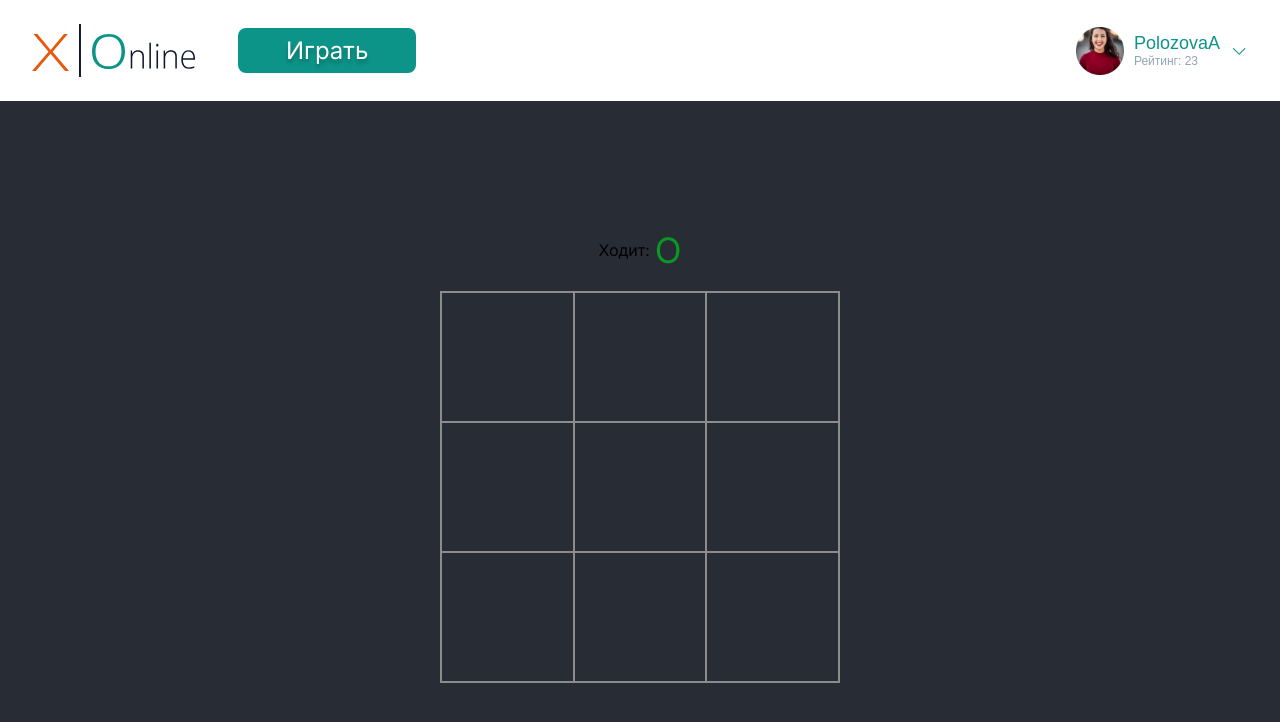
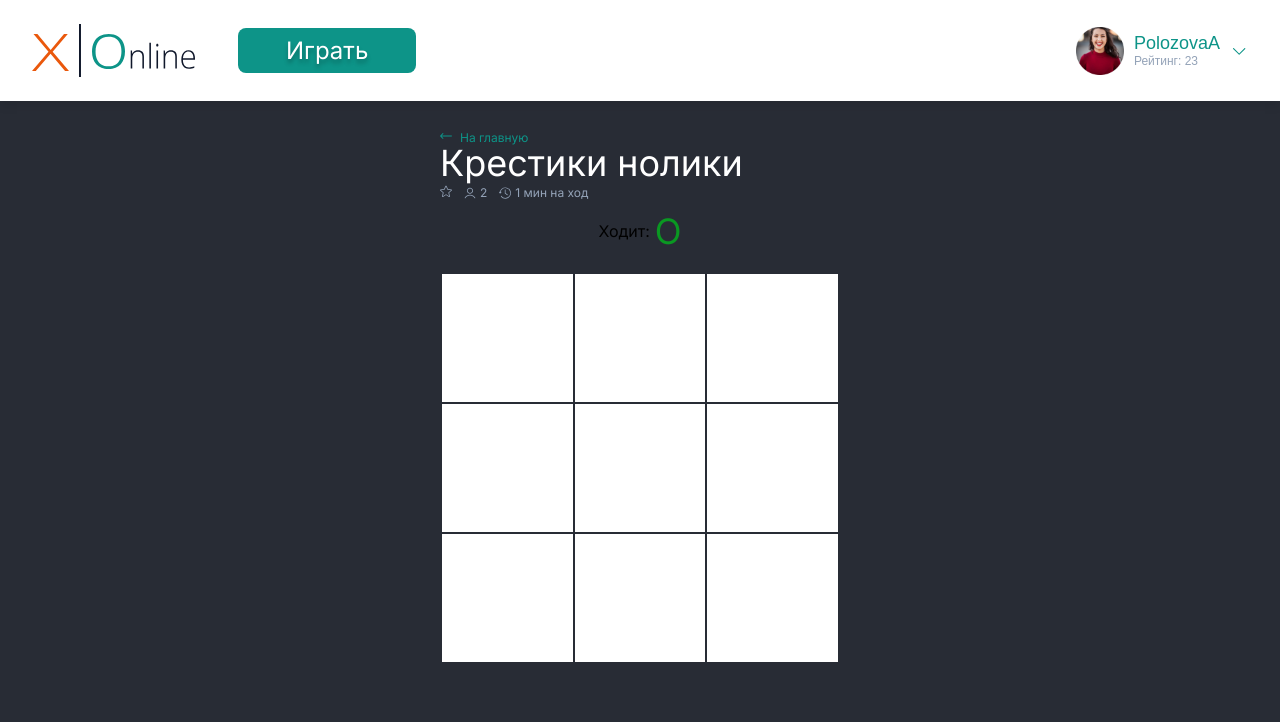
Before and after one commit to polozovaanastasia/tic-tac-toe-online, a Next.js app: page / in a window 1280 px wide. Shown: the top 722 px of the page. Built offline with nearby package versions, Linux system fonts and the light colour scheme.

Commit message:
gameTitle component.

```diff
--- a/src/app/globals.css
+++ b/src/app/globals.css
@@ -1,7 +1,6 @@
 html,
 body,
-#root,
-.app {
+#root {
     width: 100%;
     height: 100%;
 }
@@ -12,8 +11,3 @@
     font-weight: 400;
     font-style: normal;
 }
-
-.app {
-    display: flex;
-    flex-direction: column;
-}
--- /dev/null
+++ b/src/app/page.module.css
@@ -0,0 +1,13 @@
+.app {
+    display: flex;
+    flex-direction: column;
+    width: 100%;
+    height: 100%;
+    background-color: #282c35;
+}
+
+.app-content {
+    flex: 1 1 auto;
+    max-width: 616px;
+    margin: 25px auto 0 auto;
+}
--- a/src/app/page.tsx
+++ b/src/app/page.tsx
@@ -1,12 +1,17 @@
 "use client";
+import Header from "@/components/Header/Header";
+import styles from "./page.module.css";
+import GameTitle from "@/components/GameNew/GameTitle/GameTitle";
 import Game from "@/components/Game/Game";
-import Header from "@/components/Header/Header";
 
 function Home() {
     return (
-        <div className="app">
+        <div className={styles["app"]}>
             <Header />
-            <Game />
+            <main className={styles["app-content"]}>
+                <GameTitle />
+                <Game />
+            </main>
         </div>
     );
 }
--- a/src/components/Game/Game.module.css
+++ b/src/components/Game/Game.module.css
@@ -1,20 +1,12 @@
 .game__container {
     width: 400px;
-}
-
-.game {
-    display: flex;
-    justify-content: center;
-    align-items: center;
-    flex: 1 1 auto;
-    background-color: #282c35;
 }
 
 .game-field {
     display: flex;
     flex-wrap: wrap;
     margin-top: 10px;
-    border: 1px solid var(--primary-color);
+    border: 1px solid #282c35;
 }
 
 .game_disabled > span {
--- a/src/components/Game/GameCell/GameCell.module.css
+++ b/src/components/Game/GameCell/GameCell.module.css
@@ -4,8 +4,9 @@
     align-items: center;
     flex: 0 0 33.333%;
     height: 130px;
-    border: 1px solid var(--primary-color);
+    border: 1px solid #282c35;
     box-sizing: border-box;
+    background-color: white;
     cursor: pointer;
 }
 
--- /dev/null
+++ b/src/components/GameNew/GameTitle/GameTitle.module.css
@@ -0,0 +1,35 @@
+.game-title__link {
+    font-size: 12px;
+    text-decoration: none;
+    color: #0d9488;
+}
+
+.game-title__link svg {
+    margin-right: 8px;
+}
+
+.game-title__title {
+    margin: 0;
+    margin-top: -5px;
+    font-size: 36px;
+    font-weight: 400;
+    color: white;
+}
+
+.game-title__info {
+    display: flex;
+    gap: 12px;
+    font-size: 12px;
+    color: #94a3b8;
+}
+
+.game-title__player-count,
+.game-title__time {
+    display: flex;
+    align-items: center;
+}
+
+.game-title__player-count svg,
+.game-title__time svg {
+    margin-right: 4px;
+}
--- /dev/null
+++ b/src/components/GameNew/GameTitle/GameTitle.tsx
@@ -0,0 +1,29 @@
+import Link from "next/link";
+import styles from "./GameTitle.module.css";
+import ArrowLeftIcon from "@/components/Icons/ArrowLeftIcon";
+import StarIcon from "@/components/Icons/StarIcon";
+import UserIcon from "@/components/Icons/UserIcon";
+import TimeIcon from "@/components/Icons/TimeIcon";
+
+function GameTitle() {
+    return (
+        <div className={styles["game-title"]}>
+            <Link className={styles["game-title__link"]} href="#">
+                <ArrowLeftIcon />
+                На главную
+            </Link>
+            <h1 className={styles["game-title__title"]}>Крестики нолики</h1>
+            <div className={styles["game-title__info"]}>
+                <StarIcon />
+                <span className={styles["game-title__player-count"]}>
+                    <UserIcon />2
+                </span>
+                <span className={styles["game-title__time"]}>
+                    <TimeIcon />1 мин на ход
+                </span>
+            </div>
+        </div>
+    );
+}
+
+export default GameTitle;
--- /dev/null
+++ b/src/components/Icons/ArrowLeftIcon.tsx
@@ -0,0 +1,18 @@
+function ArrowLeftIcon() {
+    return (
+        <svg
+            width="12"
+            height="12"
+            viewBox="0 0 12 12"
+            fill="none"
+            xmlns="http://www.w3.org/2000/svg"
+        >
+            <path
+                d="M11.5313 5.53125H1.60412L3.24859 3.89475C3.43208 3.71212 3.43278 3.41533 3.25016 3.23184C3.06753 3.04833 2.77072 3.04765 2.58723 3.23025L0.137915 5.66775C0.137751 5.66789 0.137634 5.66805 0.137493 5.66819C-0.0455302 5.85082 -0.0461161 6.14857 0.137446 6.3318C0.13761 6.33194 0.137728 6.33211 0.137868 6.33225L2.58718 8.76975C2.77065 8.95233 3.06746 8.95169 3.25011 8.76815C3.43274 8.58466 3.43203 8.28787 3.24854 8.10525L1.60412 6.46875H11.5313C11.7901 6.46875 12 6.25889 12 6C12 5.74111 11.7901 5.53125 11.5313 5.53125Z"
+                fill="#0D9488"
+            />
+        </svg>
+    );
+}
+
+export default ArrowLeftIcon;
--- /dev/null
+++ b/src/components/Icons/StarIcon.tsx
@@ -0,0 +1,30 @@
+function StarIcon() {
+    return (
+        <svg
+            width="12"
+            height="13"
+            viewBox="0 0 12 13"
+            fill="none"
+            xmlns="http://www.w3.org/2000/svg"
+        >
+            <g clipPath="url(#clip0_21_8644)">
+                <path
+                    d="M2.68585 11.9999C2.55438 11.9999 2.42382 11.9588 2.3124 11.8783C2.10485 11.7279 2.00789 11.4693 2.06438 11.2198L2.83637 7.81919L0.218262 5.52317C0.0258136 5.35517 -0.0477051 5.08911 0.0313069 4.84566C0.110319 4.60267 0.32529 4.43064 0.579813 4.40711L4.04389 4.09262L5.41346 0.887553C5.51445 0.652073 5.74444 0.5 5.99997 0.5C6.2555 0.5 6.48548 0.652073 6.58647 0.887003L7.95604 4.09262L11.4196 4.40711C11.6746 4.43009 11.8896 4.60267 11.9686 4.84566C12.0476 5.08865 11.9746 5.35517 11.7821 5.52317L9.16402 7.81873L9.93601 11.2193C9.99259 11.4693 9.89554 11.7279 9.68808 11.8778C9.48107 12.0278 9.20504 12.0393 8.98704 11.9083L5.99997 10.1233L3.01289 11.9093C2.9119 11.9693 2.79938 11.9999 2.68585 11.9999ZM5.99997 9.35429C6.11349 9.35429 6.22592 9.38478 6.327 9.44475L9.14607 11.1308L8.41748 7.92118C8.36547 7.69275 8.44302 7.45425 8.61954 7.2997L11.0916 5.13168L7.821 4.83468C7.58552 4.81316 7.383 4.66512 7.29098 4.44813L5.99997 1.42352L4.70739 4.44859C4.61639 4.66411 4.41387 4.81215 4.17894 4.83367L0.907855 5.13067L3.37984 7.2987C3.55691 7.4537 3.63437 7.69174 3.5819 7.92072L2.85386 11.1303L5.67293 9.44475C5.77392 9.38478 5.88644 9.35429 5.99997 9.35429ZM4.01743 4.1546C4.01743 4.1546 4.01743 4.15515 4.01688 4.15561L4.01743 4.1546ZM7.98149 4.15314L7.98204 4.15415C7.98204 4.1536 7.98204 4.1536 7.98149 4.15314Z"
+                    fill="#94A3B8"
+                />
+            </g>
+            <defs>
+                <clipPath id="clip0_21_8644">
+                    <rect
+                        width="12"
+                        height="12"
+                        fill="white"
+                        transform="translate(0 0.5)"
+                    />
+                </clipPath>
+            </defs>
+        </svg>
+    );
+}
+
+export default StarIcon;
--- /dev/null
+++ b/src/components/Icons/TimeIcon.tsx
@@ -0,0 +1,27 @@
+function TimeIcon() {
+    return (
+        <svg
+            width="12"
+            height="12"
+            viewBox="0 0 12 12"
+            fill="none"
+            xmlns="http://www.w3.org/2000/svg"
+        >
+            <g clipPath="url(#clip0_21_8650)">
+                <path
+                    fillRule="evenodd"
+                    clipRule="evenodd"
+                    d="M0.828815 5.0625C1.28631 2.35612 3.63025 0.375 6.37506 0.375C9.48175 0.375 12.0001 2.89331 12.0001 6C12.0001 9.10669 9.48175 11.625 6.37506 11.625C4.62419 11.6537 2.96969 10.8247 1.94444 9.405C1.82425 9.23625 1.86381 9.00206 2.03256 8.88188C2.20131 8.76169 2.4355 8.80125 2.55569 8.97C3.44106 10.191 4.86719 10.9024 6.37506 10.875C8.76588 10.8754 10.8042 9.14175 11.1876 6.78187C11.6194 4.12425 9.81494 1.62 7.1575 1.18819C4.50006 0.756375 1.99563 2.5605 1.56381 5.21812L1.79631 4.98375C1.94275 4.83731 2.1805 4.83731 2.32694 4.98375C2.47338 5.13019 2.47338 5.36794 2.32694 5.51437L1.38944 6.45187C1.3195 6.52238 1.22444 6.56213 1.12506 6.5625H1.08756C0.976002 6.55069 0.875502 6.48938 0.813815 6.39563L0.0638148 5.27063C-0.0522477 5.09869 -0.00687274 4.86544 0.165065 4.74937C0.337002 4.63331 0.570252 4.67869 0.686315 4.85063L0.828815 5.0625ZM8.19569 8.17688L5.94569 6.48938C5.86469 6.42413 5.81256 6.312 5.81256 6.1875V2.8125C5.81256 2.60531 5.98037 2.4375 6.18756 2.4375C6.39475 2.4375 6.56256 2.60531 6.56256 2.8125V6L8.64569 7.57687C8.81144 7.70119 8.845 7.93612 8.72069 8.10187C8.59637 8.26762 8.36144 8.30119 8.19569 8.17688Z"
+                    fill="#94A3B8"
+                />
+            </g>
+            <defs>
+                <clipPath id="clip0_21_8650">
+                    <rect width="12" height="12" fill="white" />
+                </clipPath>
+            </defs>
+        </svg>
+    );
+}
+
+export default TimeIcon;
--- /dev/null
+++ b/src/components/Icons/UserIcon.tsx
@@ -0,0 +1,29 @@
+function UserIcon() {
+    return (
+        <svg
+            width="12"
+            height="12"
+            viewBox="0 0 12 12"
+            fill="none"
+            xmlns="http://www.w3.org/2000/svg"
+        >
+            <g clipPath="url(#clip0_21_8647)">
+                <path
+                    d="M9.0604 3.67304C9.0604 2.01291 7.68981 0.666504 5.99986 0.666504C4.30991 0.666504 2.93932 2.01291 2.93932 3.67304C2.93932 5.33317 4.30991 6.67958 5.99986 6.67958C7.68981 6.67958 9.0604 5.33317 9.0604 3.67304ZM3.73773 3.67304C3.73773 2.44428 4.74903 1.45082 5.99986 1.45082C7.25069 1.45082 8.262 2.44428 8.262 3.67304C8.262 4.9018 7.25069 5.89526 5.99986 5.89526C4.74903 5.89526 3.73773 4.9018 3.73773 3.67304Z"
+                    fill="#94A3B8"
+                />
+                <path
+                    d="M0.87679 11.2809C0.943324 11.3201 1.00986 11.3332 1.07639 11.3332C1.20946 11.3332 1.35583 11.2678 1.42236 11.1371C2.35383 9.51618 4.11031 8.50964 5.99986 8.50964C7.88941 8.50964 9.64589 9.51618 10.5907 11.1371C10.6971 11.3201 10.9499 11.3855 11.1362 11.2809C11.3225 11.1763 11.3891 10.9279 11.2826 10.7449C10.2048 8.88873 8.18216 7.72533 5.99986 7.72533C3.81757 7.72533 1.79495 8.88873 0.71711 10.7449C0.610657 10.9279 0.67719 11.1763 0.87679 11.2809Z"
+                    fill="#94A3B8"
+                />
+            </g>
+            <defs>
+                <clipPath id="clip0_21_8647">
+                    <rect width="12" height="12" fill="white" />
+                </clipPath>
+            </defs>
+        </svg>
+    );
+}
+
+export default UserIcon;
```
